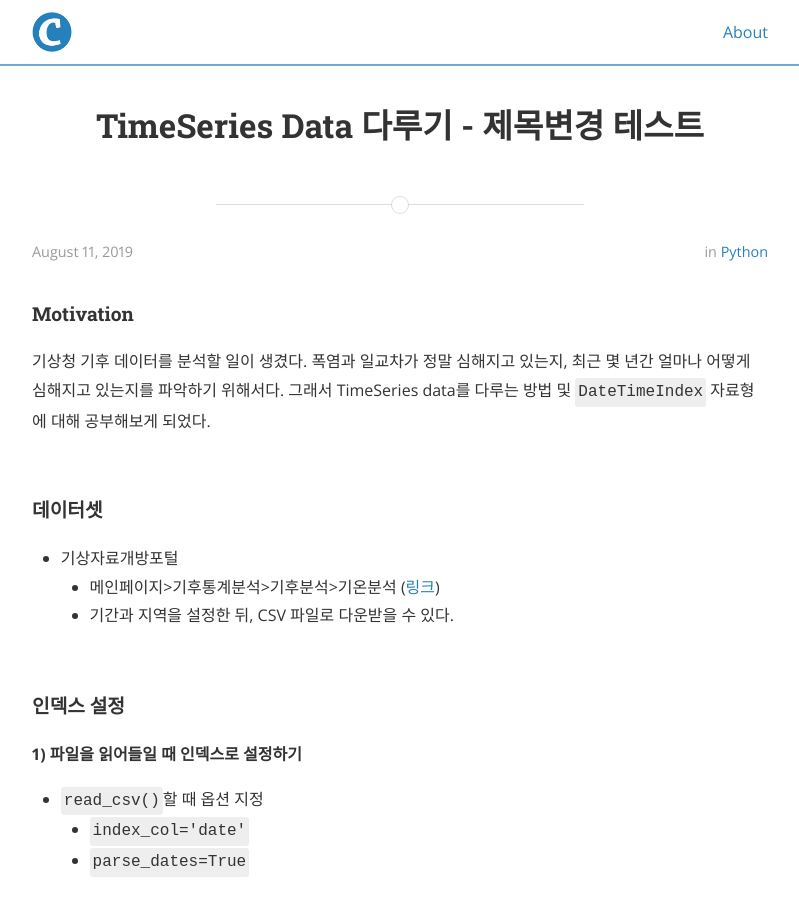
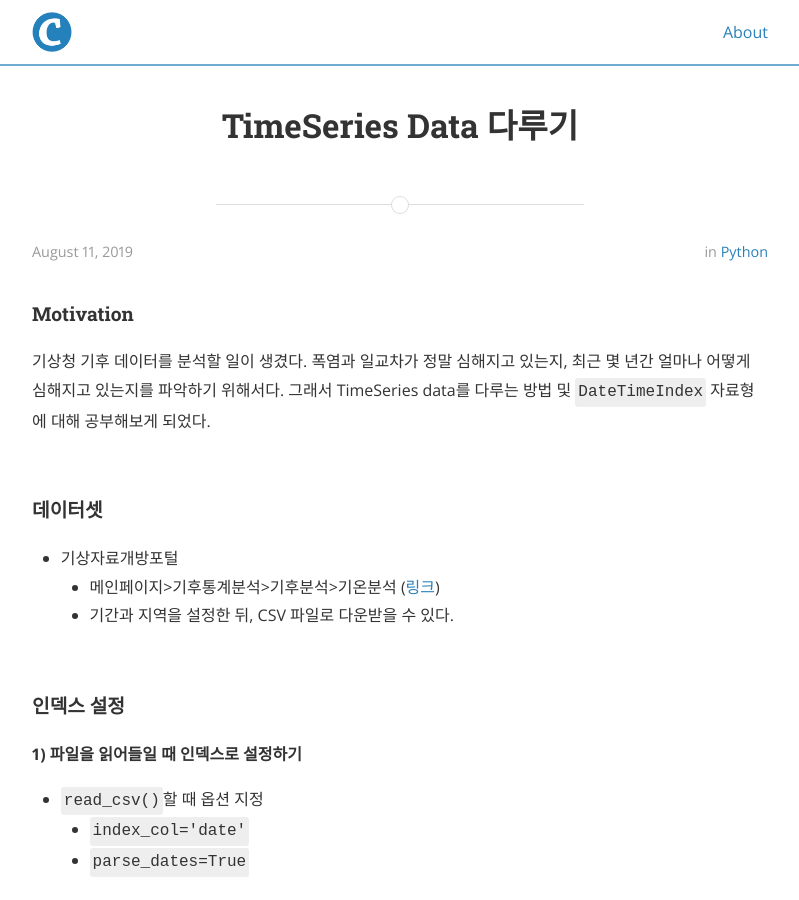
Before and after one commit to JessyMin/jessymin.github.io, a Jekyll site: the page built from _posts/2019-08-11-python-timeseries-data-handling.md, in a window 1280 px wide and 900 px high. Shown: the whole window, without its empty margins (240-1039 px from the left). Built offline with Jekyll 4.4.1, drawn with Linux system fonts in a browser that asks for light colours; nearby versions of some CDN libraries.

Commit message:
[change] title

```diff
--- a/_posts/2019-08-11-python-timeseries-data-handling.md
+++ b/_posts/2019-08-11-python-timeseries-data-handling.md
@@ -1,7 +1,7 @@
 ---
 layout : post
 comments : true
-title : "TimeSeries Data 다루기 - 제목변경 테스트"
+title : "TimeSeries Data 다루기"
 date : 2019-08-11
 category : 'python'
 ---
```
